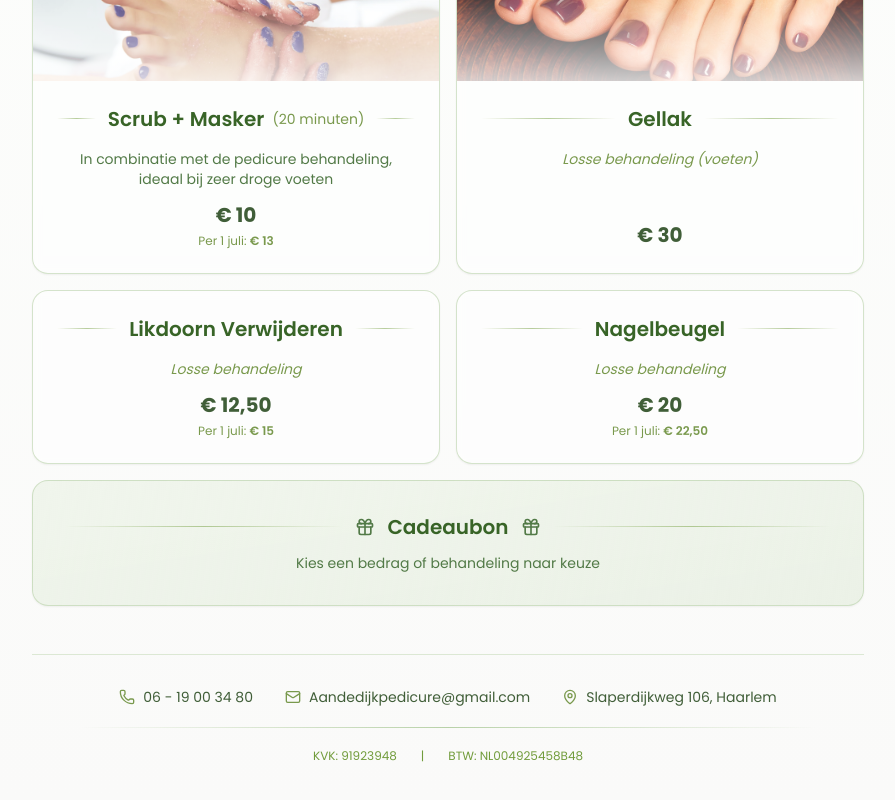
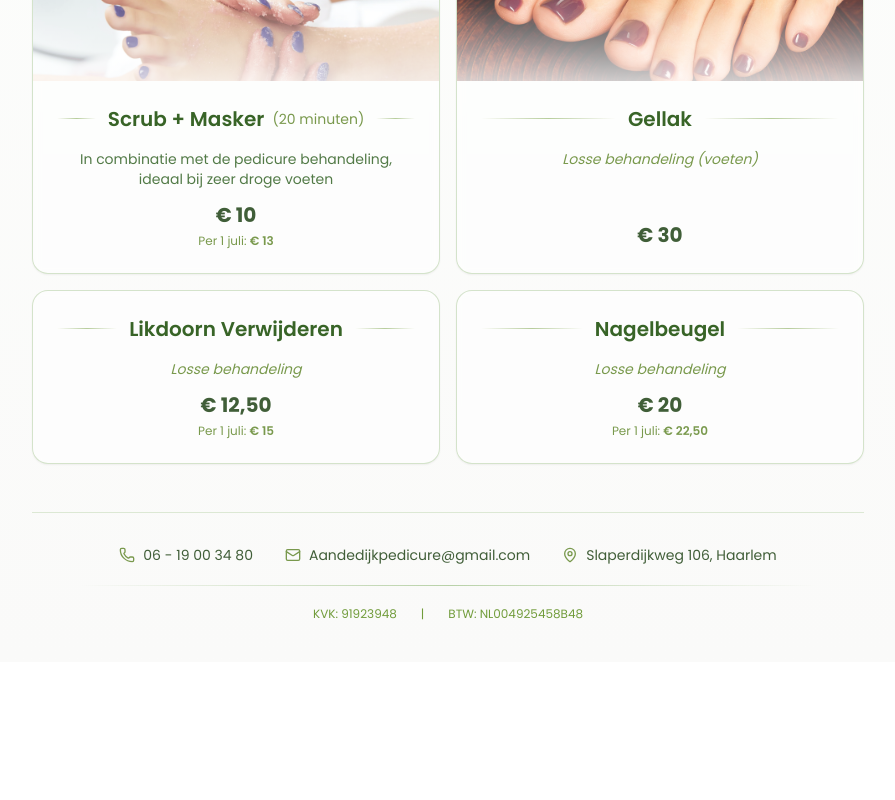
Before and after one commit to TiekoKrijgsman/praktijkaandedijk, a Next.js app: page / in a window 1280 px wide. Shown: the part 1090-1890 px from the top of the page, without its empty margins (192-1087 px from the left). After the commit the page ends 1752 px from the top, so only its background shows below. Built offline with nearby package versions, Linux system fonts and the light colour scheme; a web font is replaced by a local one.

Commit message:
fix: remove cadeaubon section

```diff
--- a/app/page.tsx
+++ b/app/page.tsx
@@ -3,7 +3,7 @@
 import Header from "@/components/Header";
 import Hero from "@/components/Hero";
 import TreatmentCard from "@/components/TreatmentCard";
-import GiftCard from "@/components/GiftCard";
+
 import IljaBio from "@/components/IljaBio";
 import Footer from "@/components/ui/Footer";
 import { treatments } from "@/data/treatments";
@@ -30,7 +30,6 @@ export default function PedicureMenu() {
             />
           ))}
 
-          <GiftCard />
         </div>
 
         <Footer />
```
